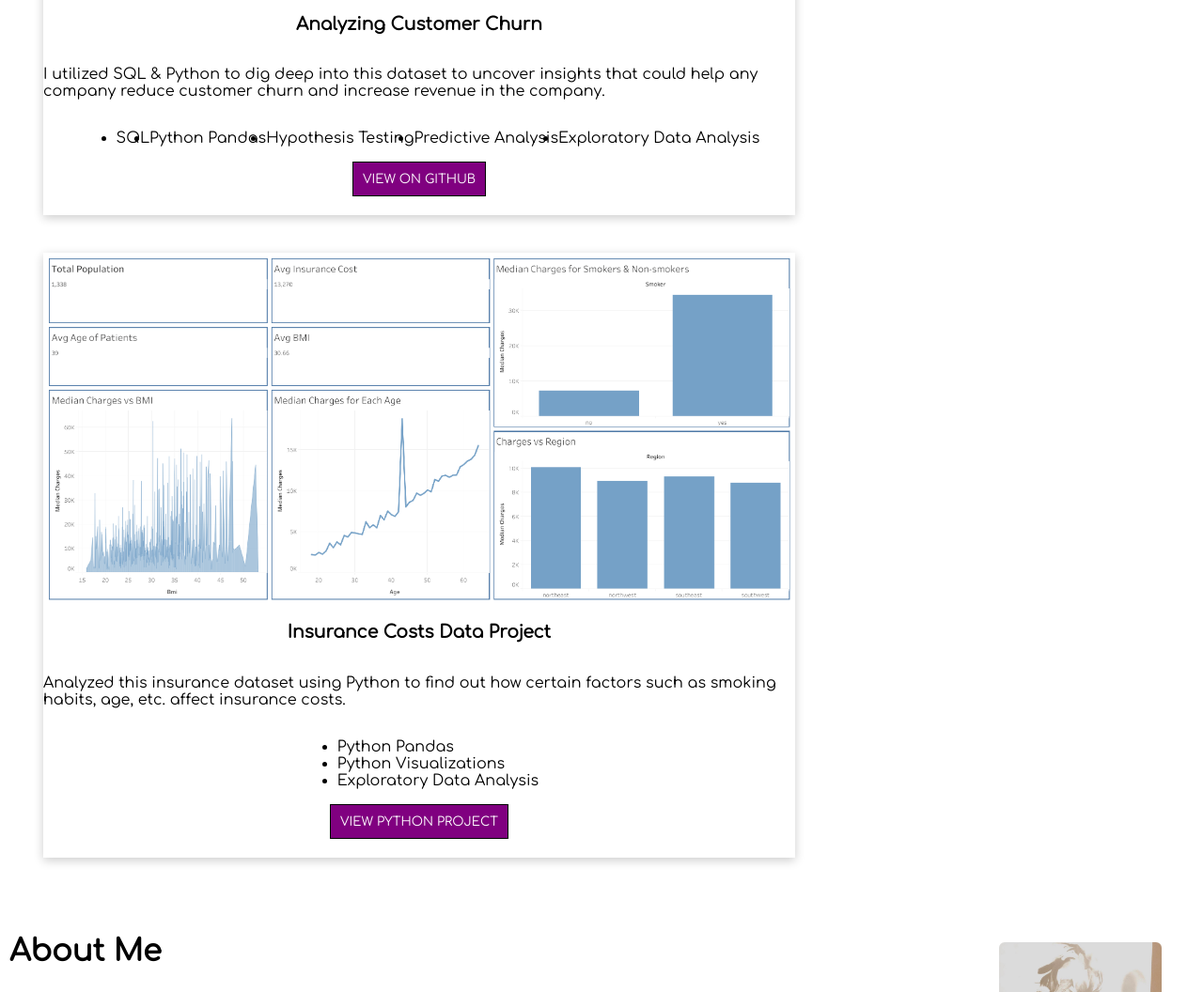
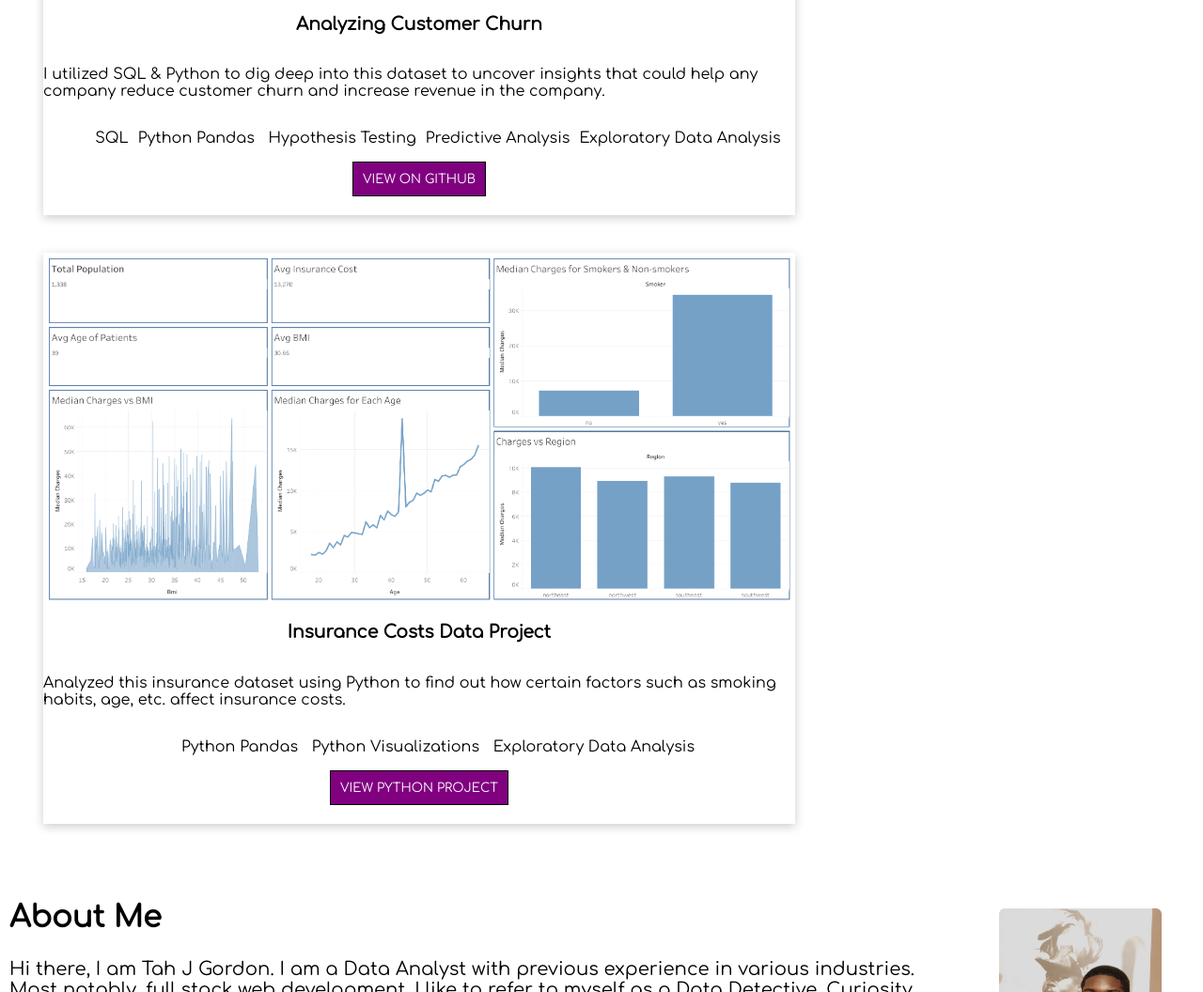
Before and after one commit to Tajato/me, a plain HTML site: page index.html in a window 1280 px wide. Shown: the part 900-1956 px from the top of the page at 94% size. Drawn offline with nearby package versions, Linux system fonts and the light colour scheme; a web font is replaced by a local one.

Commit message:
horizontal lists

```diff
--- a/index.html
+++ b/index.html
@@ -51,7 +51,14 @@
         </header>
 
         <section id="projects">
+            <style>
 
+                .ul li {
+                    display:inline;
+                    margin: 5px;
+
+                }
+            </style>
             <h2 style="color:black">My Work</h2>
             <p>Explore my world of data. </p>
             <section class="card">
@@ -60,7 +67,7 @@
                         <h3>Analyzing Customer Churn</h3>
                         <p>I utilized SQL & Python to dig deep into this dataset to uncover insights that could help any company reduce customer churn and increase revenue in the company. </p>
 
-                          <ul style="display:flex"><li>SQL</li><li>Python Pandas </li><li>Hypothesis Testing</li><li>Predictive Analysis</li><li>Exploratory Data Analysis</li></ul>
+                          <ul class="ul"><li>SQL</li><li>Python Pandas </li><li>Hypothesis Testing</li><li>Predictive Analysis</li><li>Exploratory Data Analysis</li></ul>
 
                         <button class="button-primary"><a href="https://github.com/Tajato/churn-analysis#readme" target="_blank">View on Github</a></button>
                     </div>
@@ -68,8 +75,8 @@
               <img src="./resources/images/Insurance Charges.png" height="auto" width="100%" >
                   <h3>Insurance Costs Data Project</h3>
                   <p>Analyzed this insurance dataset using Python to find out how certain factors such as smoking habits, age, etc. affect insurance costs.</p>
-                    <div style="display:flex;">
-                    <ul style="display:inline"><li>Python Pandas </li><li>Python Visualizations </li> <li>Exploratory Data Analysis</li></ul>
+                    <div>
+                    <ul class="ul"><li>Python Pandas </li><li>Python Visualizations </li> <li>Exploratory Data Analysis</li></ul>
                     </div>
                   <button class="button-primary"><a href="./insurance.html">View Python Project</a></button>
               </div>
```
